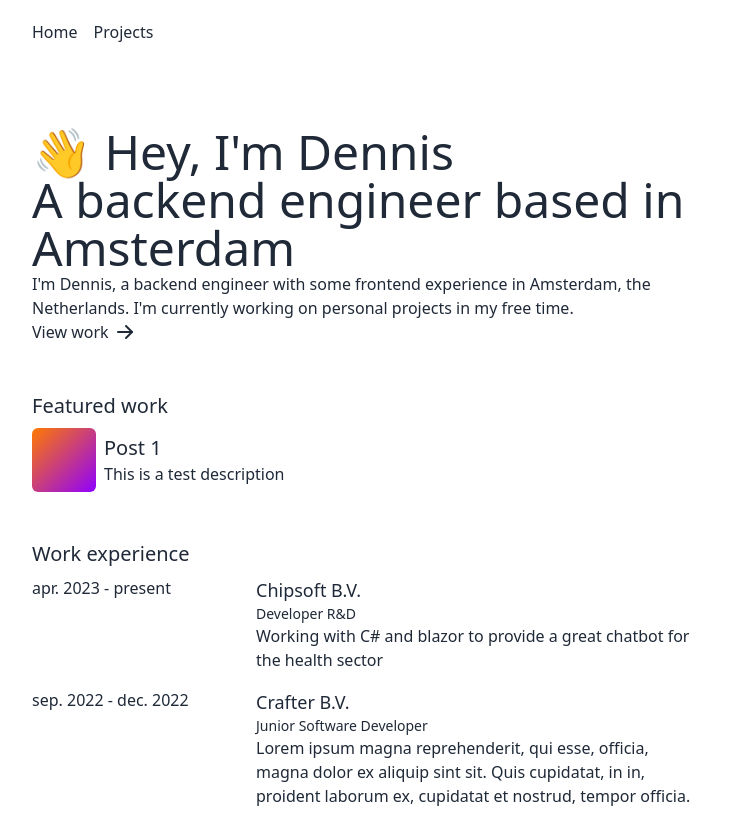
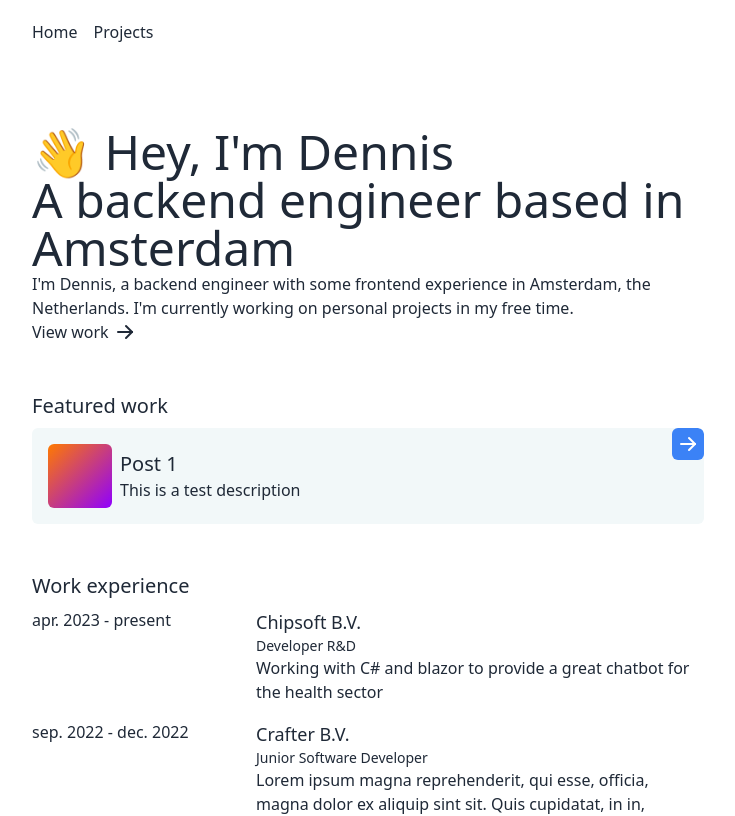
Before and after one commit to DennisCMoes/portfolio-v2, a Next.js app: page / in a window 1280 px wide. Shown: the top 816 px of the page, without its empty margins (272-1007 px from the left). Built offline with nearby package versions, Linux system fonts and the light colour scheme.

Commit message:
Changed the design of the featuredProjectCard

```diff
--- a/src/app/page.tsx
+++ b/src/app/page.tsx
@@ -1,4 +1,4 @@
-import FeaturedPostCard from '@/components/cards/featuredWorkCard'
+import FeaturedProjectCard from '@/components/cards/featuredProjectCard'
 import WorkExperienceCard from '@/components/cards/workExperienceCard'
 import LayoutContainer from '@/components/layout/container'
 import LinkButton from '@/components/linkButton'
@@ -34,7 +34,7 @@ export default async function Home() {
       <section>
         <SectionTitle label="Featured work" />
         {projects.map((project) => (
-          <FeaturedPostCard key={project.slug} project={project} />
+          <FeaturedProjectCard key={project.slug} project={project} />
         ))}
       </section>
 
--- /dev/null
+++ b/src/components/cards/featuredProjectCard.tsx
@@ -0,0 +1,45 @@
+import { AllProjectsReturn } from '@/types'
+import Link from 'next/link'
+import { IconArrowRight } from '@tabler/icons-react'
+
+type CardParams = {
+  project: AllProjectsReturn
+}
+
+export default function FeaturedProjectCard({ project }: CardParams) {
+  const getIconUrl = () => `/posts/${project.slug}/images/icon.png`
+  const getGradientString = () =>
+    project.metadata.gradient
+      .map((gradient: string) => '#' + gradient)
+      .join(', ')
+
+  return (
+    <Link href={`/projects/${project.slug}`}>
+      <div className="group relative z-0 overflow-hidden rounded-md">
+        {/* Content */}
+        <div className="featured-projects-card flex cursor-pointer flex-row items-center gap-2 p-4">
+          <div
+            className="z-20 flex h-16 w-16 items-center justify-center rounded-md"
+            style={{
+              background: `linear-gradient(to bottom right, ${getGradientString()})`,
+            }}
+          ></div>
+          <div className="z-20 flex flex-col justify-between duration-300 group-hover:text-white group-hover:delay-100">
+            <div>
+              <p className="text-xl font-medium">{project.metadata.title}</p>
+              <p>{project.metadata.description}</p>
+            </div>
+          </div>
+        </div>
+
+        {/* Go to corner */}
+        <div className="absolute right-0 top-0 z-10 flex h-8 w-8 items-center justify-center rounded-md bg-blue-500 transition-all duration-300 group-hover:h-full group-hover:w-full">
+          <IconArrowRight
+            className="absolute right-1 top-1 z-30 text-white"
+            size={24}
+          />
+        </div>
+      </div>
+    </Link>
+  )
+}
--- a/src/components/cards/featuredWorkCard.tsx
+++ /dev/null
@@ -1,35 +0,0 @@
-import Image from 'next/image'
-import { AllProjectsReturn } from '@/types'
-import LinkButton from '../linkButton'
-import Link from 'next/link'
-
-type CardParams = {
-  project: AllProjectsReturn
-}
-
-export default function FeaturedPostCard({ project }: CardParams) {
-  const getIconUrl = () => `/posts/${project.slug}/images/icon.png`
-  const getGradientString = () =>
-    project.metadata.gradient
-      .map((gradient: string) => '#' + gradient)
-      .join(', ')
-
-  return (
-    <Link href={`/projects/${project.slug}`}>
-      <div className="shadow-border group relative flex cursor-pointer flex-row items-center gap-2 rounded-md">
-        <div
-          className="flex h-16 w-16 items-center justify-center rounded-md"
-          style={{
-            background: `linear-gradient(to bottom right, ${getGradientString()})`,
-          }}
-        ></div>
-        <div className="flex flex-col justify-between">
-          <div>
-            <p className="text-xl font-medium">{project.metadata.title}</p>
-            <p>{project.metadata.description}</p>
-          </div>
-        </div>
-      </div>
-    </Link>
-  )
-}
--- a/src/styles/globals.css
+++ b/src/styles/globals.css
@@ -25,11 +25,8 @@ main {
   }
 }
 
-.shadow-border {
-  box-shadow: 0 0 0 0px black;
-  transition: 0.3s all ease-in-out;
+.featured-projects-card {
+  background-color: #f2f8f9;
+  z-index: 0;
+  overflow: hidden;
 }
-
-.shadow-border:hover {
-  box-shadow: 0 0 0 1px black;
-}
```
